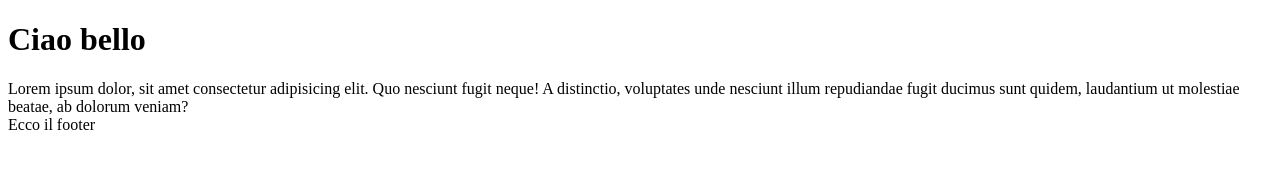
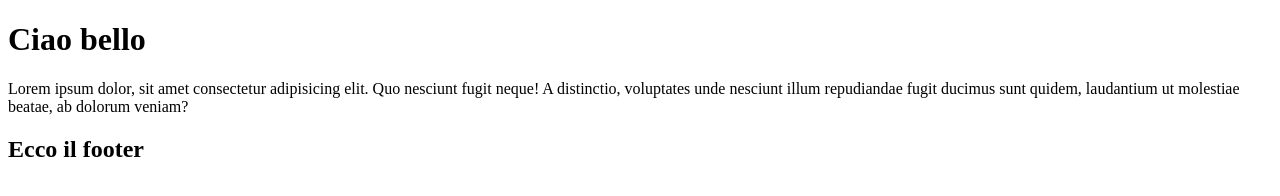
Before and after one commit to eSSeGH/git-start, a plain HTML site: page index.html in a window 1280 px wide. Drawn offline with Linux system fonts and the light colour scheme.

Commit message:
aggiustata la semantica a index.html

```diff
--- a/index.html
+++ b/index.html
@@ -19,7 +19,7 @@
 
 
     <footer>
-        <div>Ecco il footer</div>
+        <h2>Ecco il footer</h2>
     </footer>
 
 </body>
```
